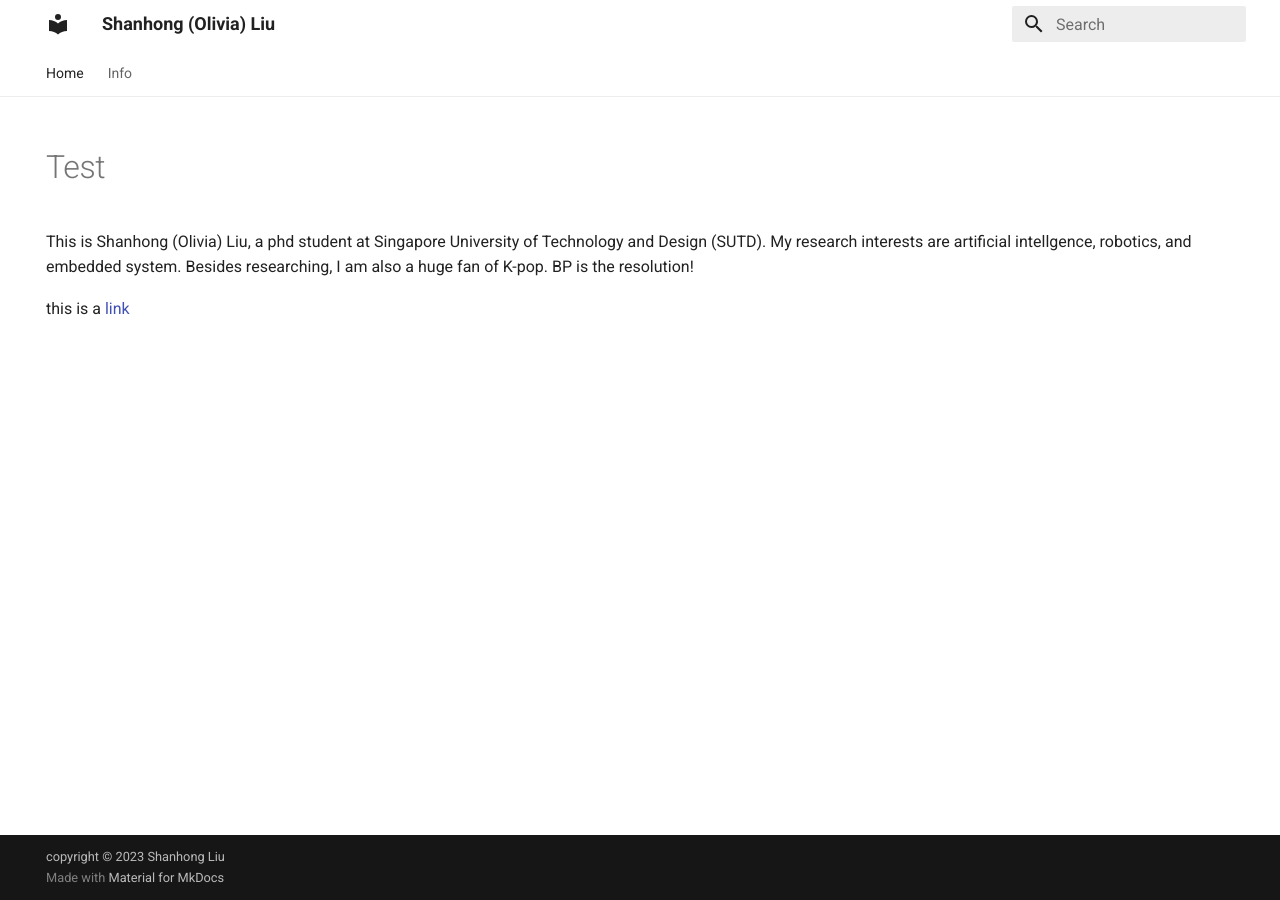
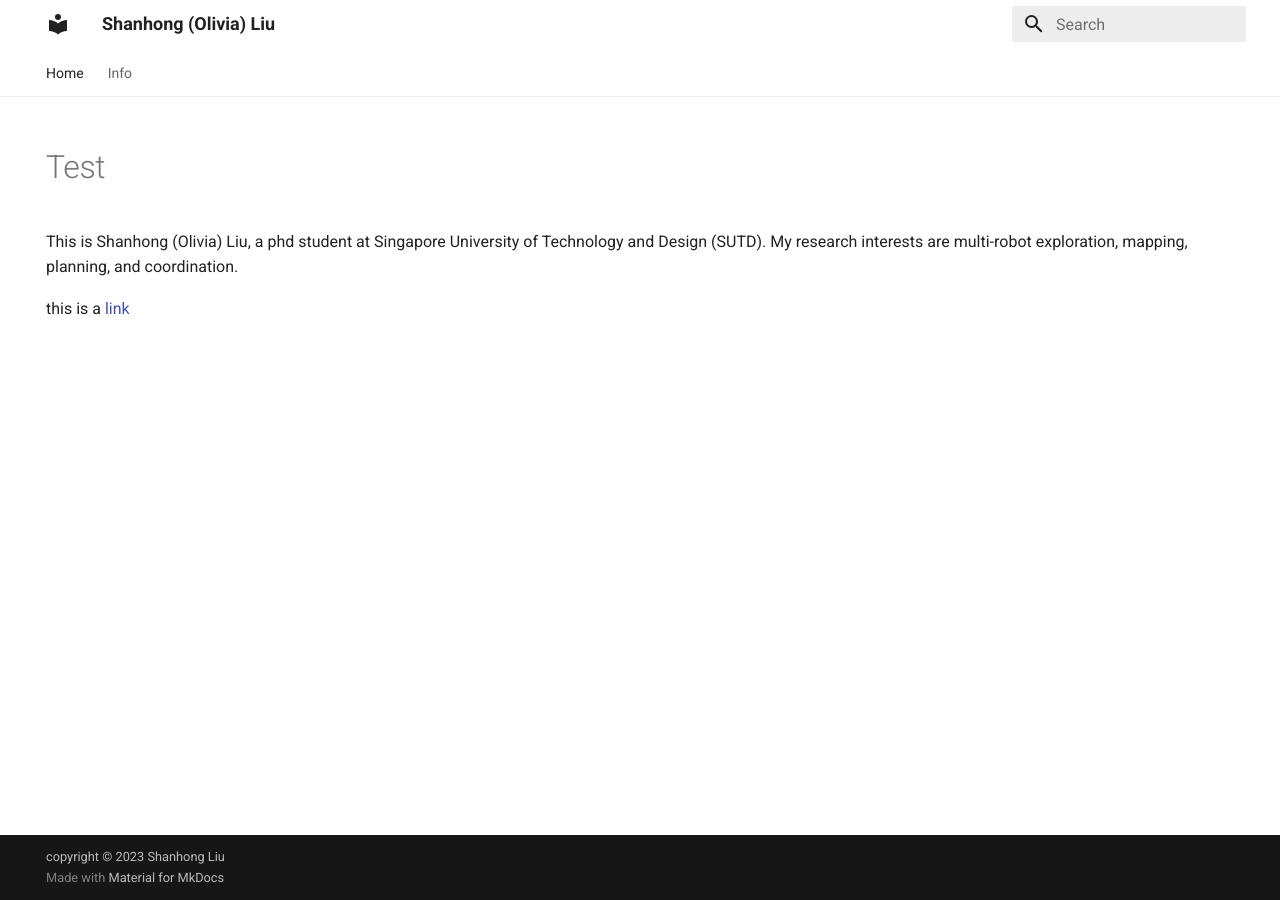
Before and after one commit to shanhong-liu/shanhong-liu.github.io, an MkDocs documentation site: the page built from docs/index.md, in a window 1280 px wide. Built offline with MkDocs 1.6.1 and Material for MkDocs 9.7.7, drawn with Linux system fonts in a browser that asks for light colours.

Commit message:
update index

```diff
--- a/docs/index.md
+++ b/docs/index.md
@@ -6,7 +6,7 @@ hide:
 
 # Test
 
-This is Shanhong (Olivia) Liu, a phd student at Singapore University of Technology and Design (SUTD). My research interests are artificial intellgence, robotics, and embedded system. Besides researching, I am also a huge fan of K-pop. BP is the resolution!
+This is Shanhong (Olivia) Liu, a phd student at Singapore University of Technology and Design (SUTD). My research interests are multi-robot exploration, mapping, planning, and coordination.
 
 
 
```
